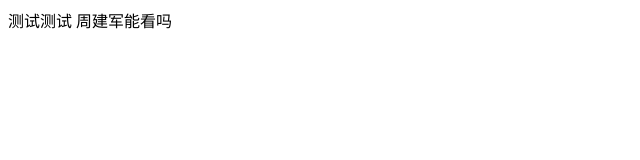
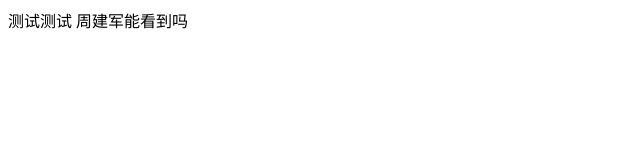
Before and after one commit to vectorccc/vectorccc.github.io, a plain HTML site: page index.html in a window 1280 px wide. Shown: the full height of the page, 0-640 px from the left. Drawn offline with Linux system fonts and the light colour scheme.

Commit message:
Update index.html

```diff
--- a/index.html
+++ b/index.html
@@ -1 +1 @@
-<p>测试测试 周建军能看吗</p>
+<p>测试测试 周建军能看到吗</p>
```
